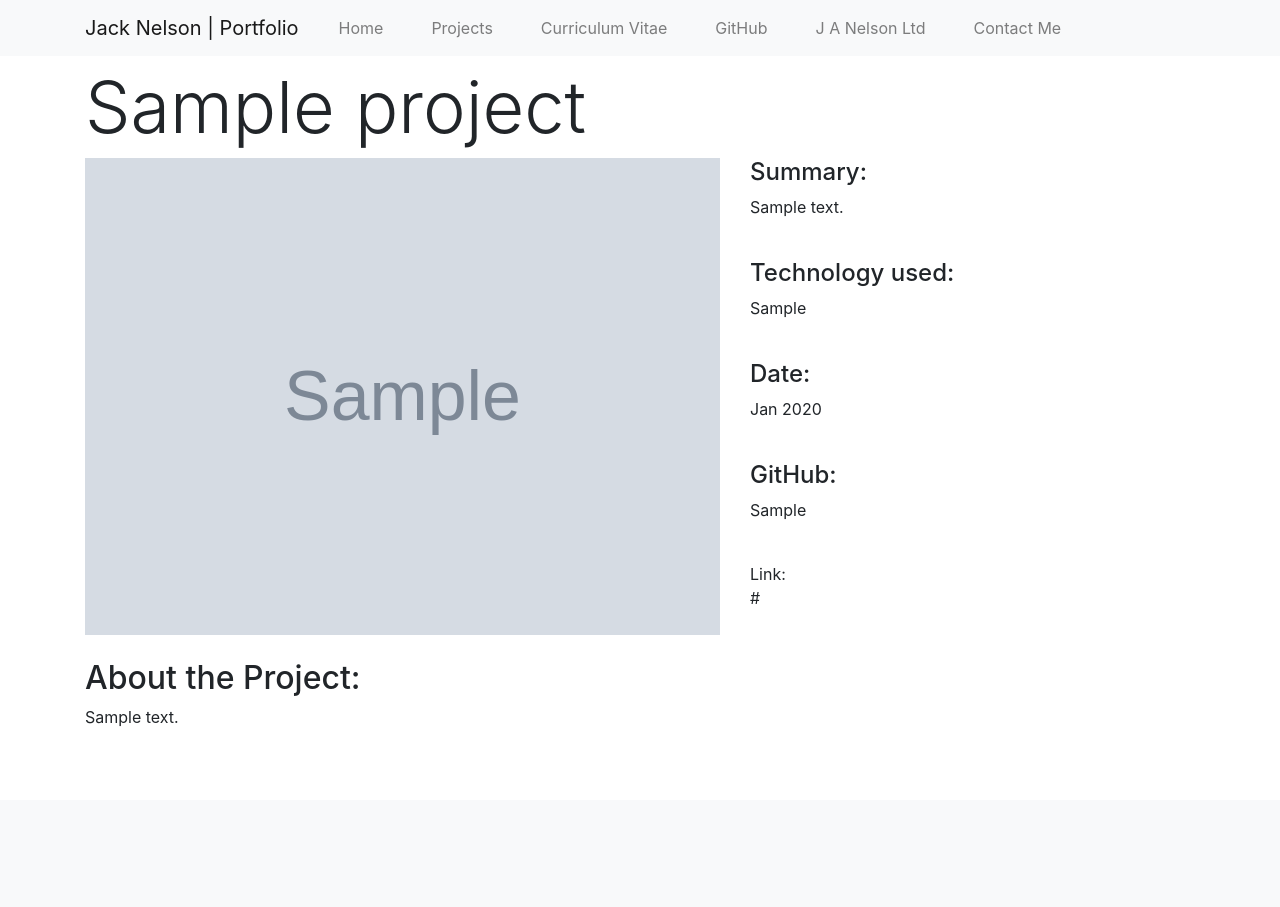
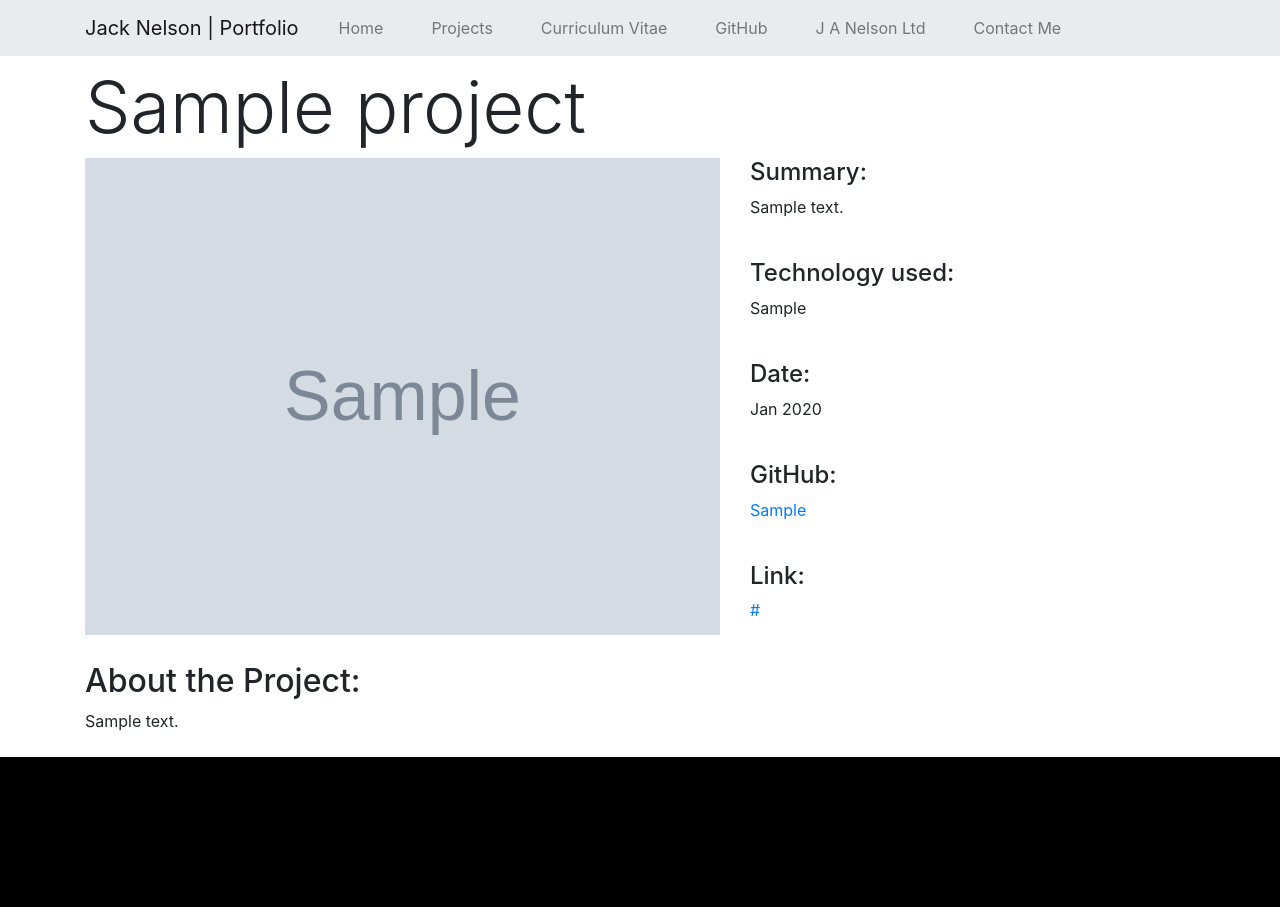
Before and after one commit to jacknely/Portfolio, a Django app: page /projects/1/ in a window 1280 px wide. Before the commit the page ends 726 px from the top, so only its background shows below. Run offline with Django 3.2, Linux system fonts and the light colour scheme; tables that the repository leaves empty hold one stand-in row (values such as "Sample post"); grey boxes marked "Sample" are stand-in pictures; some libraries are stand-ins or nearby versions.

Commit message:
Various updates to css and content

```diff
--- a/projects/templates/project_detail.html
+++ b/projects/templates/project_detail.html
@@ -19,12 +19,12 @@
         <br>
         {% if project.github|length %}
         <h4>GitHub:</h4>
-        <p>{{ project.github }}</p>
+        <p><a href="{{ project.github }}" target="_blank">{{ project.github }}</a></p>
         {% endif %}
         {% if project.link|length %}
         <br>
-        Link:</h4>
-        <p>{{ project.link }}</p>
+        <h4>Link:</h4>
+        <p><a href="{{ project.link }}" target="_blank">{{ project.link }}</a></p>
         {% endif %}
     </div>
 </div>
--- /dev/null
+++ b/static/css/style.css
@@ -0,0 +1,8 @@
+.bg-light {
+    background-color: #e9ecef!important;
+}
+
+.jumbotron {
+    border-radius: 3rem;
+    padding: 3rem 3rem;
+}
--- a/templates/base.html
+++ b/templates/base.html
@@ -2,6 +2,7 @@
     <title>Jack Nelson | Portfolio</title>
     <link rel="stylesheet" href="https://stackpath.bootstrapcdn.com/bootstrap/4.1.3/css/bootstrap.min.css"
       integrity="sha384-MCw98/SFnGE8fJT3GXwEOngsV7Zt27NXFoaoApmYm81iuXoPkFOJwJ8ERdknLPMO" crossorigin="anonymous">
+    <link rel="stylesheet" href="/static/css/style.css">
 </head>
 
 <nav class="navbar navbar-expand-lg navbar-light bg-light">
@@ -51,3 +52,9 @@
 <script src="https://stackpath.bootstrapcdn.com/bootstrap/4.1.3/js/bootstrap.min.js"
         integrity="sha384-ChfqqxuZUCnJSK3+MXmPNIyE6ZbWh2IMqE241rYiqJxyMiZ6OW/JmZQ5stwEULTy"
         crossorigin="anonymous"></script>
+
+
+<footer>
+    <div class="container-fluid mt-4" style="height:150px; background-color: #000000">
+    </div>
+</footer>
```
